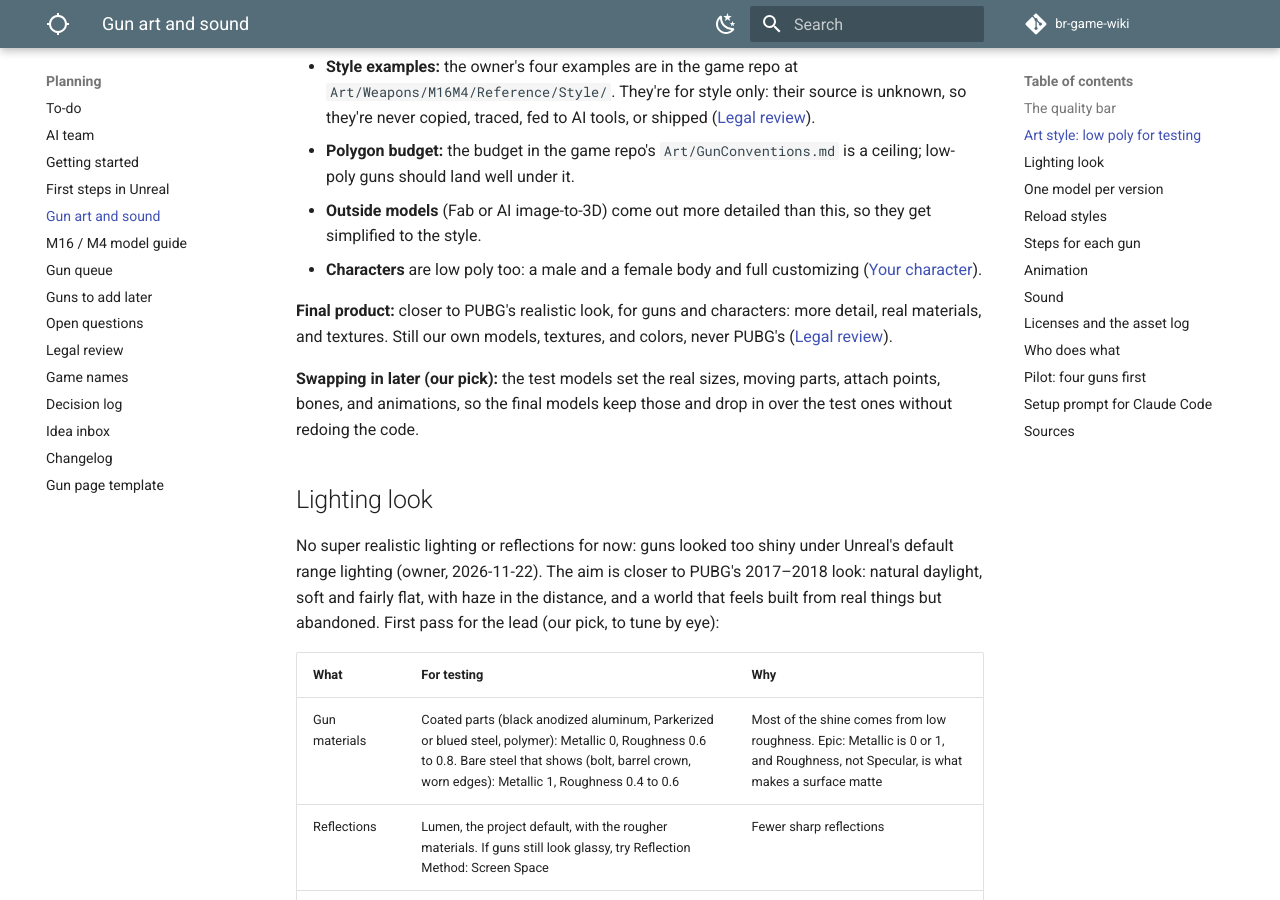
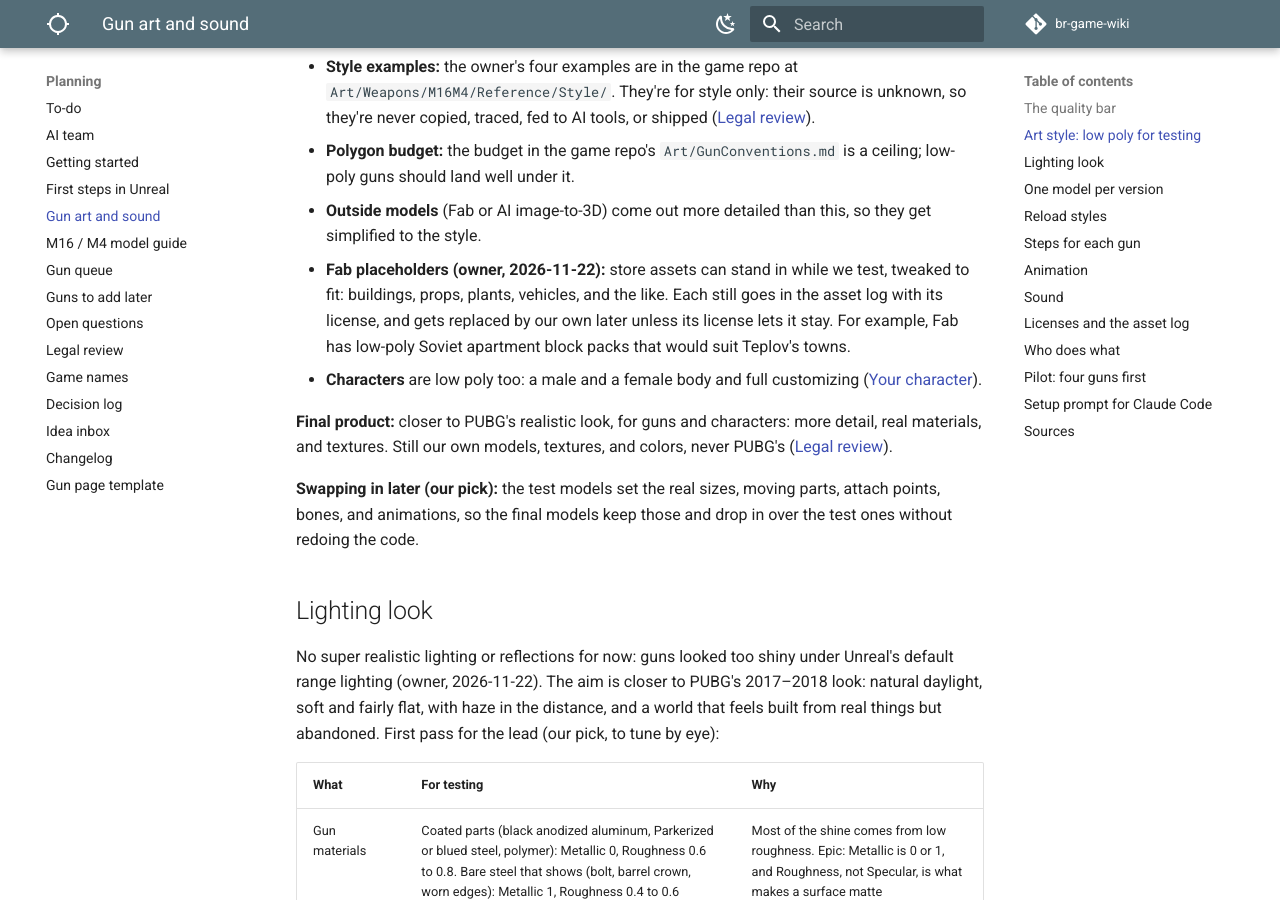
Before and after one commit to DerrickSpartan1/br-game-wiki, an MkDocs documentation site: the page built from docs/planning/art-and-sound.md, in a window 1280 px wide and 900 px high, scrolled down 1207 px. Built offline with MkDocs 1.6.1 and Material for MkDocs 9.7.7, drawn with Linux system fonts in a browser that asks for light colours; comment, search, counter and statistics services are not loaded.

Commit message:
Fab assets as tweaked placeholders while testing
Co-Authored-By: Claude Opus 5.5 <noreply@anthropic.com>
Claude-Session: https://claude.ai/code/session_01LAp2s4euUjj6HZthupXLj4

```diff
--- a/docs/planning/art-and-sound.md
+++ b/docs/planning/art-and-sound.md
@@ -31,6 +31,7 @@ Guns and characters are low poly while the game is tested. The final game will l
 - **Style examples:** the owner's four examples are in the game repo at `Art/Weapons/M16M4/Reference/Style/`. They're for style only: their source is unknown, so they're never copied, traced, fed to AI tools, or shipped ([Legal review](legal-review.md)).
 - **Polygon budget:** the budget in the game repo's `Art/GunConventions.md` is a ceiling; low-poly guns should land well under it.
 - **Outside models** (Fab or AI image-to-3D) come out more detailed than this, so they get simplified to the style.
+- **Fab placeholders (owner, 2026-11-22):** store assets can stand in while we test, tweaked to fit: buildings, props, plants, vehicles, and the like. Each still goes in the asset log with its license, and gets replaced by our own later unless its license lets it stay. For example, Fab has low-poly Soviet apartment block packs that would suit Teplov's towns.
 - **Characters** are low poly too: a male and a female body and full customizing ([Your character](../systems/skins.md#your-character)).
 
 **Final product:** closer to PUBG's realistic look, for guns and characters: more detail, real materials, and textures. Still our own models, textures, and colors, never PUBG's ([Legal review](legal-review.md#pubg-look-and-feel)).
```
Also changed, not shown: docs/planning/changelog.md (+1 -0 lines), docs/planning/decisions.md (+1 -0 lines).
